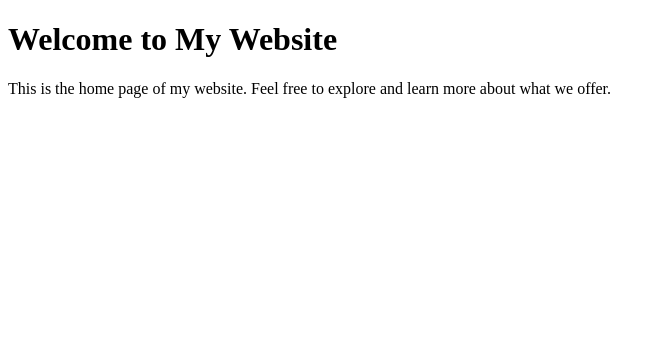
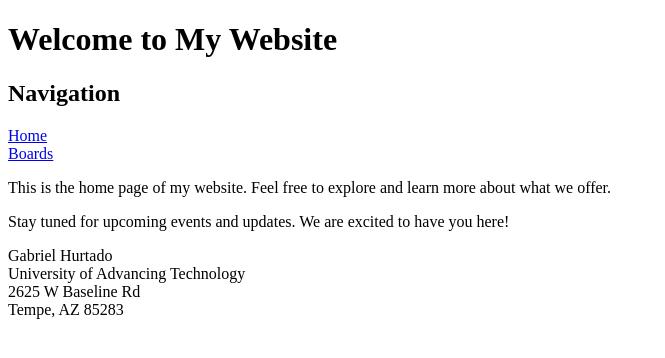
Before and after one commit to EpicEndzoneExecutor/The-Foundation-, a plain HTML site: page index.html in a window 1280 px wide. Shown: the whole page, without its empty margins (0-665 px from the left). Drawn offline with Linux system fonts and the light colour scheme.

Commit message:
Navigating Between Pages.html

```diff
--- a/index.html
+++ b/index.html
@@ -1,4 +1,5 @@
-<!-- Author: [Your Name] -->
+<!-- Author: Gabriel Hurtado -->
+<!-- Date: September 30 2024 -->
 <!-- HTML document declaration -->
 <!DOCTYPE html>
 <!-- Start of HTML document -->
@@ -10,9 +11,34 @@
     </head>
     <!-- Body section -->
     <body>
-        <!-- Main header of the page -->
-        <h1>Welcome to My Website</h1>
+        <!-- Header section -->
+        <header>
+            <!-- Main header of the page -->
+            <h1>Welcome to My Website</h1>
+        </header>
+        <!-- Navigation menu -->
+        <nav>
+            <!-- Navigation header -->
+            <h2>Navigation</h2>
+            <!-- Home link -->
+            <a href="./index.html">Home</a><br>
+            <!-- Boards link -->
+            <a href="./boards.html">Boards</a><br>
+        </nav>
         <!-- Introductory paragraph -->
         <p>This is the home page of my website. Feel free to explore and learn more about what we offer.</p>
+        <!-- Additional content -->
+        <p>Stay tuned for upcoming events and updates. We are excited to have you here!</p>
+        <!-- Footer section -->
+        <footer>
+            <!-- Author's name -->
+            Gabriel Hurtado<br>
+            <!-- University name -->
+            University of Advancing Technology<br>
+            <!-- Street address -->
+            2625 W Baseline Rd<br>
+            <!-- City, state, and zip code -->
+            Tempe, AZ 85283<br>
+        </footer>
     </body>
 </html>
```
